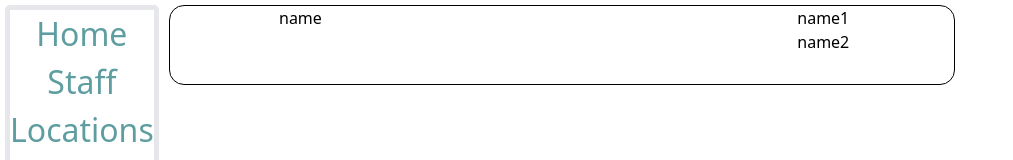
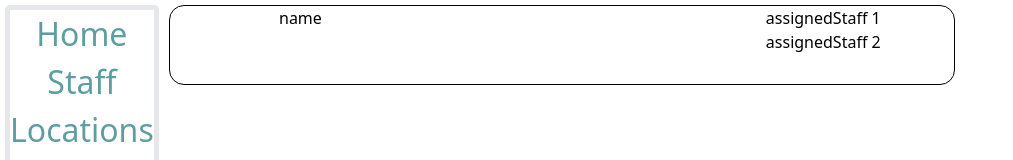
Before and after one commit to blebeau/Scheduler, a React (Create React App) app: page /locations in a window 1280 px wide. Shown: the top 160 px of the page, without its empty margins (0-1013 px from the left). Built offline with nearby package versions, Linux system fonts and the light colour scheme.

Commit message:
Updated an error w/ ListTile

```diff
--- a/src/App.tsx
+++ b/src/App.tsx
@@ -19,6 +19,7 @@ function App() {
               path="/staff"
               element={
                 <List
+                  id="id"
                   name="test"
                   role="test"
                   currentLocation="test"
@@ -28,7 +29,7 @@ function App() {
             />
             <Route
               path="/locations"
-              element={<Locations name="test" assignedStaff={[]} />}
+              element={<Locations id="id" name="test" assignedStaff={[]} />}
             />
           </Routes>
         </BrowserRouter>
--- a/src/TypesAndInterfaces/LocationInterface.ts
+++ b/src/TypesAndInterfaces/LocationInterface.ts
@@ -1,4 +1,5 @@
 export interface LocationInterface {
+  id: string;
   name: string;
   assignedStaff?: string[];
 }
--- a/src/TypesAndInterfaces/staffInterface.ts
+++ b/src/TypesAndInterfaces/staffInterface.ts
@@ -3,7 +3,7 @@ import { nextLocation } from "./nextLocation";
 export interface StaffInterface {
   id: string;
   name: string;
-  role: string;
-  currentLocation: string;
-  nextLocations: nextLocation[];
+  role?: string;
+  currentLocation?: string;
+  nextLocations?: nextLocation[];
 }
--- a/src/components/Locations.tsx
+++ b/src/components/Locations.tsx
@@ -5,8 +5,9 @@ import { LocationInterface } from "../TypesAndInterfaces/LocationInterface";
 const Locations = ({ name, assignedStaff }: LocationInterface) => {
   const [data, setData] = useState<LocationInterface[]>([
     {
+      id: "id",
       name: "name",
-      assignedStaff: ["name1", "name2"],
+      assignedStaff: ["assignedStaff 1", "assignedStaff 2"],
     },
   ]);
   return (
@@ -14,7 +15,11 @@ const Locations = ({ name, assignedStaff }: LocationInterface) => {
       {data.length > 0 ? (
         data.map((item: LocationInterface) => (
           <div>
-            <ListTile name={item.name} assignedStaff={item.assignedStaff} />
+            <ListTile
+              id={item.id}
+              name={item.name}
+              assignedStaff={item.assignedStaff}
+            />
           </div>
         ))
       ) : (
```
